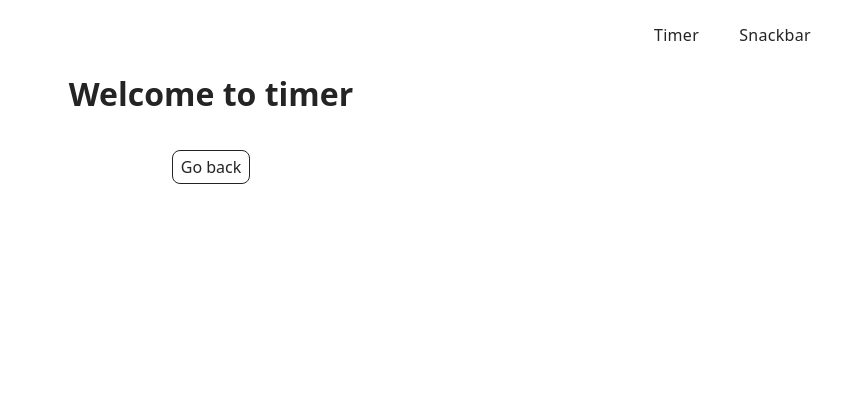
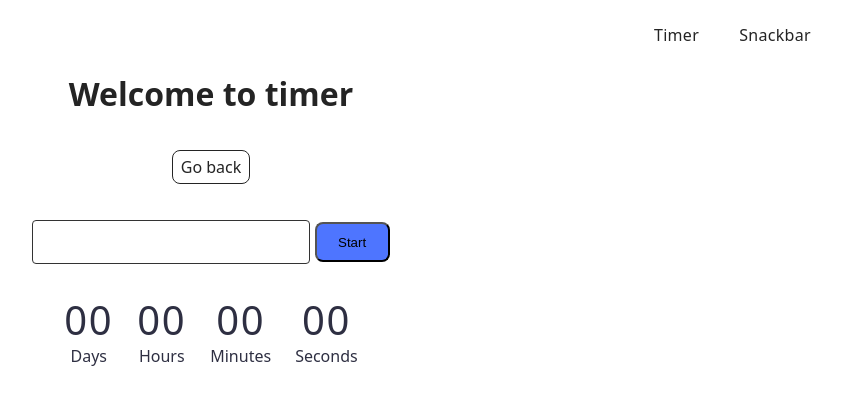
Before and after one commit to maryana-frydrak/goit-js-hw-10, a website built with Vite: page src/1-timer.html in a window 1280 px wide. Shown: the whole page, without its empty margins (429-1271 px from the left). Built offline with nearby package versions, Linux system fonts and the light colour scheme.

Commit message:
add styles to timer

```diff
--- a/src/1-timer.html
+++ b/src/1-timer.html
@@ -21,6 +21,28 @@
         </h1>
         <load src="./partials/back-link.html" />
       </div>
+      <input type="text" id="datetime-picker" />
+<button type="button" data-start class="start-btn">Start</button>
+
+<div class="timer">
+  <div class="field">
+    <span class="value" data-days>00</span>
+    <span class="label">Days</span>
+  </div>
+  <div class="field">
+    <span class="value" data-hours>00</span>
+    <span class="label">Hours</span>
+  </div>
+  <div class="field">
+    <span class="value" data-minutes>00</span>
+    <span class="label">Minutes</span>
+  </div>
+  <div class="field">
+    <span class="value" data-seconds>00</span>
+    <span class="label">Seconds</span>
+  </div>
+</div>
+
     </main>
 
     <script type="module" src="./js/1-timer.js"></script>
--- /dev/null
+++ b/src/css/1-timer.css
@@ -0,0 +1,64 @@
+input[type="text"] {
+    width: 272px;
+    height: 40px;
+    border: 1px solid #333333;
+    border-radius: 4px;
+    margin-top: 36px;
+    margin-bottom: 32px;
+}
+
+input[type="text"]:hover {
+    border: 1px solid #000000;
+}
+
+input[type="text"]:active {
+    border: 1px solid #4e75ff;
+}
+
+input[type="text"]:disabled {
+    border: 1px solid #cfcfcf;
+}
+
+.start-btn {
+    border-radius: 8px;
+    padding: 8px 16px;
+    width: 75px;
+    height: 40px;
+    background-color: #4e75ff;
+}
+
+.start-btn:hover {
+    background-color: #6c8cff;
+}
+
+.start-btn:disabled {
+    background-color: #cfcfcf;
+}
+
+.timer {
+    display: flex;
+    justify-content: center;
+    gap: 24px;
+}
+
+.field {
+    display: flex;
+    flex-direction: column;
+}
+
+.value {
+    font-family: var(--font-family);
+    font-weight: 400;
+    font-size: 40px;
+    line-height: 120%;
+    letter-spacing: 0.04em;
+    color: #2e2f42;
+}
+
+.label {
+    font-family: var(--font-family);
+    font-weight: 400;
+    font-size: 16px;
+    line-height: 150%;
+    color: #2e2f42;
+}
--- a/src/css/styles.css
+++ b/src/css/styles.css
@@ -14,3 +14,5 @@
 @import url('./header.css');
 @import url('./badges.css');
 @import url('./back-link.css');
+@import url('./1-timer.css');
+@import url('./2-snackbar.css');
```
Also changed, not shown: src/css/2-snackbar.css (added).
